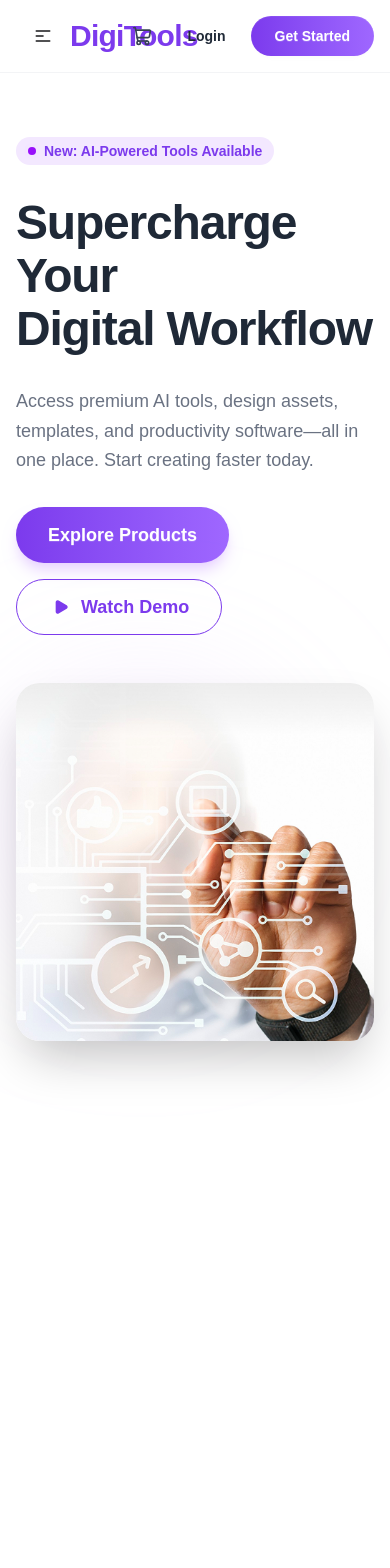
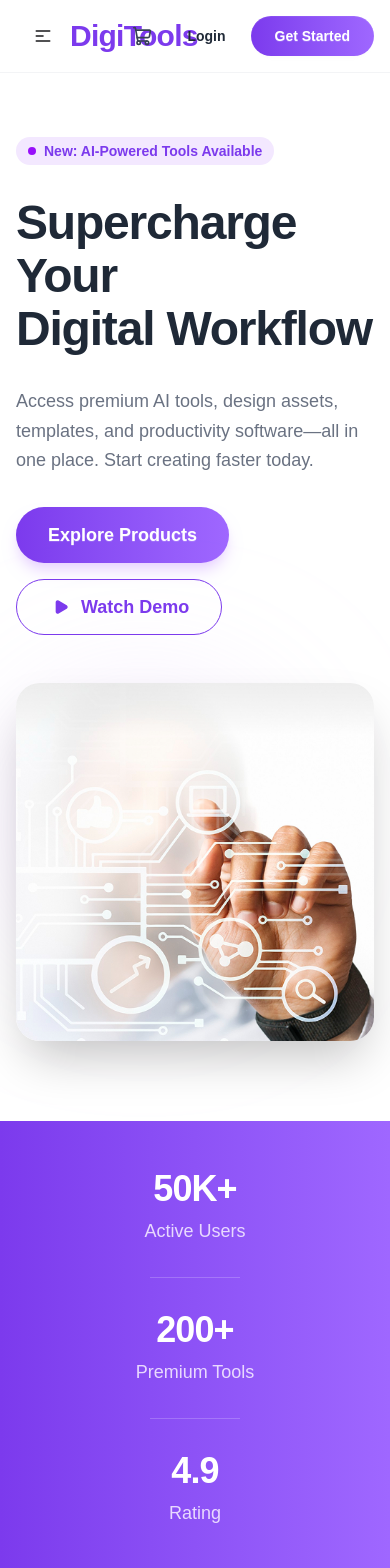
Before and after one commit to nasim20cse017/DigiTools, a React (Vite) app: page / in a window 390 px wide. Shown: the top 1568 px of the page. Before the commit the page ends 1121 px from the top, so only its background shows below. Built offline with nearby package versions, Linux system fonts and the light colour scheme.

Commit message:
Successfully designed Stats Section with fully responsive

```diff
--- a/src/App.jsx
+++ b/src/App.jsx
@@ -3,6 +3,7 @@ import './App.css'
 import {  ToastContainer } from 'react-toastify'
 import Navbar from './components/NavBar/NavBar'
 import Banner from './components/Banner/Banner'
+import StatsSection from './components/Stats/Stats'
 
 function App() {
 
@@ -10,6 +11,7 @@ function App() {
     <>
     <Navbar></Navbar>
     <Banner></Banner>
+    <StatsSection></StatsSection>
 
 
 
--- a/src/components/Banner/Banner.jsx
+++ b/src/components/Banner/Banner.jsx
@@ -37,7 +37,7 @@ const Hero = () => {
                 Explore Products
               </button>
 
-              <button className="btn btn-outline border-[#7C3AED] text-[#7C3AED] hover:bg-[#7C3AED] hover:border-[#7C3AED] normal-case px-8 h-14 rounded-full font-bold text-lg gap-2 group">
+              <button className="btn btn-outline border-[#7C3AED] text-[#7C3AED] hover:bg-[#7C3AED] hover:border-[#7C3AED] hover:text-white normal-case px-8 h-14 rounded-full font-bold text-lg gap-2 group">
                 <div className="bg-white group-hover:bg-purple-600 p-1 rounded-full transition-colors">
                   <Play className="w-4 h-4 fill-[#7C3AED] group-hover:fill-white" />
                 </div>
--- /dev/null
+++ b/src/components/Stats/Stats.jsx
@@ -0,0 +1,45 @@
+import React from 'react';
+
+const StatsSection = () => {
+  const stats = [
+    { label: 'Active Users', value: '50K+' },
+    { label: 'Premium Tools', value: '200+' },
+    { label: 'Rating', value: '4.9' },
+  ];
+
+  return (
+    <div className="w-full bg-gradient-to-r from-[#7C3AED] to-[#9F67FF] py-12 lg:py-16">
+      <div className="max-w-7xl mx-auto px-4 sm:px-6 lg:px-8">
+        <div className="flex flex-col lg:flex-row items-center justify-center lg:justify-around gap-8 lg:gap-0">
+
+          {stats.map((stat, index) => (
+            <React.Fragment key={index}>
+              {/* Stat Item */}
+              <div className="text-center text-white px-8">
+                <h2 className="text-4xl lg:text-5xl font-extrabold mb-2 tracking-tight">
+                  {stat.value}
+                </h2>
+                <p className="text-purple-100 text-lg font-medium opacity-90">
+                  {stat.label}
+                </p>
+              </div>
+
+              {/* Vertical Divider (Hidden on Mobile, Visible on Desktop) */}
+              {index !== stats.length - 1 && (
+                <div className="hidden lg:block h-16 w-[1px] bg-white/30 self-center"></div>
+              )}
+
+              {/* Horizontal Divider for Mobile (Optional) */}
+              {index !== stats.length - 1 && (
+                <div className="lg:hidden w-1/4 h-[1px] bg-white/20"></div>
+              )}
+            </React.Fragment>
+          ))}
+
+        </div>
+      </div>
+    </div>
+  );
+};
+
+export default StatsSection;
```
